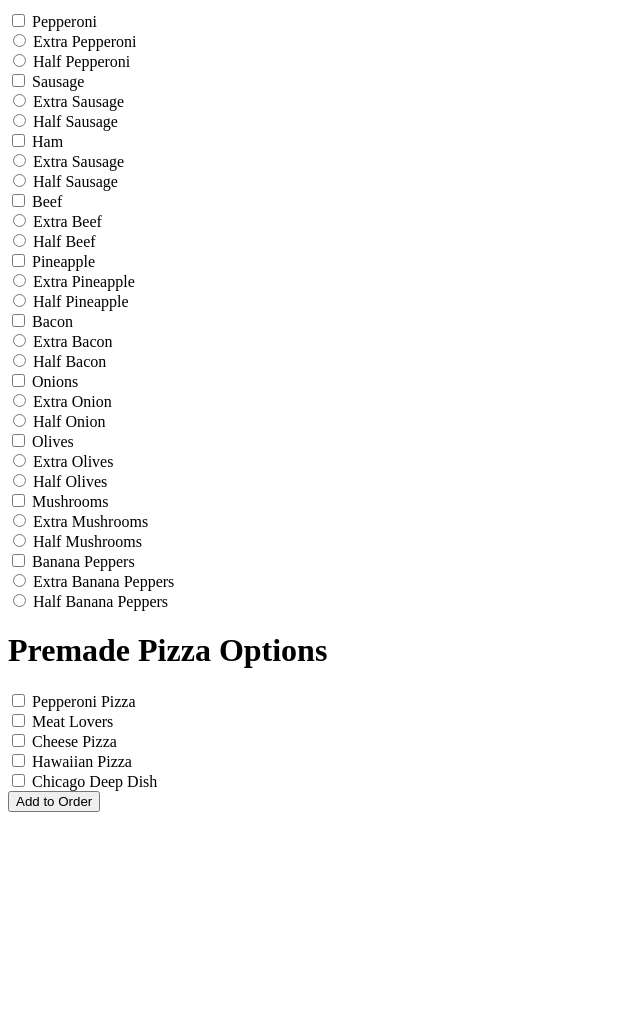
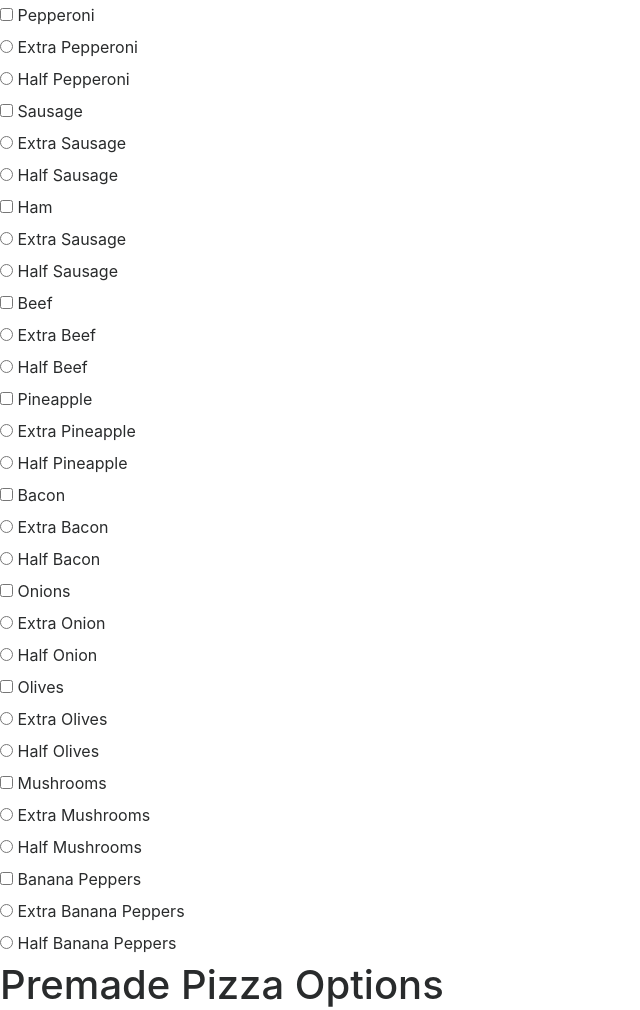
Before and after one commit to Jettfighter/FrontEndDevPizzaLab, a plain HTML site: page menu.html in a window 1280 px wide. Shown: the part 229-1239 px from the top of the page, without its empty margins (0-640 px from the left). Before the commit the page ends 1049 px from the top, so only its background shows below. Drawn offline with nearby package versions, Linux system fonts and the light colour scheme.

Commit message:
Git hub makes my brain hurt

```diff
--- a/controller.js
+++ b/controller.js
@@ -45,7 +45,7 @@ function size1(){
      var checkbox = document.getElementById("XL");
      var text = document.getElementById("text1");
 
-     if (checkbox.checked == true){
+    if (checkbox.checked == true){
          text.style.display = "block";
      } else {
          text.style.display = "none";
--- a/index.html
+++ b/index.html
@@ -7,9 +7,12 @@
     <link rel="stylesheet" type="text/css" href="style.css">
 </head>
 <body>
-    <div class="Mainpage"></div>
+    <div class="pizzaNav">
+
+    </div>
+    <script src="controller.js"></script>
 </body>
 
 
-<script src="controller.js"></script>
+
 </html>
--- a/menu.html
+++ b/menu.html
@@ -4,21 +4,25 @@
     <meta charset="UTF-8">
     <meta name="viewport" content="width=device-width, initial-scale=1.0">
     <title>Menu</title>
+    <link rel="stylesheet" href="https://maxcdn.bootstrapcdn.com/bootstrap/4.1.3/css/bootstrap.min.css">
+    <link href="https://getbootstrap.com/docs/4.0/dist/css/bootstrap.min.css" rel="stylesheet">
+    <script src="https://code.jquery.com/jquery-3.2.1.slim.min.js" integrity="sha384-KJ3o2DKtIkvYIK3UENzmM7KCkRr/rE9/Qpg6aAZGJwFDMVNA/GpGFF93hXpG5KkN" crossorigin="anonymous"></script>
+    <script src="https://cdn.jsdelivr.net/npm/popper.js@1.16.1/dist/umd/popper.min.js" integrity="sha384-9/reFTGAW83EW2RDu2S0VKaIzap3H66lZH81PoYlFhbGU+6BZp6G7niu735Sk7lN" crossorigin="anonymous"></script>
 </head>
 <body>
 
     <div class="layout">
         <div class="verticalDisplay">
-            <div class="pizzaNav">
+        <div class="NavBar">
 
-            </div>
+        </div>
             <div class="pizzaAndPrice">
 
             </div>
             <div class="pizzaOptions">
 
                 <h1>Pizza Sizes</h1>
-                <input class= "check" type="radio" id="XL" name="XL" value="Extra Large" onclick="size1()">
+                <input class="check" type="radio" id="XL" name="XL" value="Extra Large" onclick="size1()">
                     <label for="XL">Extra Large</label><br>
                     <p id="text1" style="display: none"> $20</p>
 
@@ -40,97 +44,108 @@
                 <input class= "check" type="checkbox" id="pepperoniOption" name="pepperoniOption" value="Pepperoni">
                     <label for="pepperoniOption">Pepperoni</label><br>
                 <!--radio pepperoni options-->
+                <div id="toppingOption">
                 <input type="radio" id="extraPep" name="extraPep" value="Extra Pepperoni">
                     <label for="extraPep">Extra Pepperoni</label><br>
                 <input type="radio" id="halfPep" name="halfPep" value="Half Pepperoni">
                     <label for="halfPep">Half Pepperoni</label><br>
-
+                </div>
                 <!--Sausage-->
                 <input class= "check" type="checkbox" id="sausageOption" name="sausageOption" value="Sausage">
                     <label for="sausageOption">Sausage</label><br>
                 <!--radio sausage options-->
+                <div id="toppingOption">
                 <input type="radio" id="extraSaus" name="extraPep" value="Extra Sausage">
                     <label for="extraSaus">Extra Sausage</label><br>
                 <input type="radio" id="halfSaus" name="halfSaus" value="Half Sausage">
                     <label for="halfSaus">Half Sausage</label><br>
-
+                </div>
                 <!--Ham-->
                 <input class= "check" type="checkbox" id="hamOption" name="hamOption" value="Ham">
                     <label for="hamOption">Ham</label><br>
                 <!--radio ham options-->
+                <div id="toppingOption">
                 <input type="radio" id="extraHam" name="extraHam" value="Extra Ham">
                     <label for="extraHam">Extra Sausage</label><br>
                 <input type="radio" id="halfHam" name="halfHam" value="Half Ham">
                     <label for="halfHam">Half Sausage</label><br>
-
+                </div>
                 <!--Beef-->
                 <input class= "check" type="checkbox" id="beefOption" name="beefOption" value="Beef">
                     <label for="beefOption">Beef</label><br>
                 <!--radio beef options-->
+                <div id="toppingOption">
                 <input type="radio" id="extraBeef" name="extraBeef" value="Extra Beef">
                     <label for="extraBeef">Extra Beef</label><br>
                 <input type="radio" id="halfBeef" name="halfBeef" value="Half Beef">
                     <label for="halfBeef">Half Beef</label><br>
-
+                </div>
 
                 <!--Pineapple-->
                 <input class= "check" type="checkbox" id="pineappleOption" name="pineappleOption" value="Pineapple">
                     <label for="pineappleOption">Pineapple</label><br>
                 <!--radio pineapple options-->
+                <div id="toppingOption">
                 <input type="radio" id="extraPine" name="extraPine" value="Extra Pineapple">
                     <label for="extraPine">Extra Pineapple</label><br>
                 <input type="radio" id="halfPine" name="halfPine" value="Half Pineapple">
                     <label for="halfPine">Half Pineapple</label><br>
-
+                </div>
 
                 <!--Bacon-->
                 <input class= "check" type="checkbox" id="baconOption" name="baconOption" value="Bacon">
                     <label for="baconOption">Bacon</label><br>
                 <!--radio bacon options-->
+                <div id="toppingOption">
                 <input type="radio" id="extraBacon" name="extraBacon" value="Extra Bacon">
                     <label for="extraBeef">Extra Bacon</label><br>
                 <input type="radio" id="halfBacon" name="halfBacon" value="Half Bacon">
                     <label for="halfBacon">Half Bacon</label><br>
-
+                </div>
 
                 <!--Onions-->
                 <input class= "check" type="checkbox" id="onionsOption" name="onionsOption" value="Onions">
                     <label for="onionsOption">Onions</label><br>
                 <!--radio onion options-->
+                <div id="toppingOption">
                 <input type="radio" id="extraOnion" name="extraOnion" value="Extra Onion">
                     <label for="extraOnion">Extra Onion</label><br>
                 <input type="radio" id="halfOnion" name="halfOnion" value="Half Onion">
                     <label for="halfOnion">Half Onion</label><br>
-
+                </div>
 
                 <!--Olives-->
-                <input class= "check" type="checkbox" id="olivesOption" name="olivesOption" value="Olives">
+                <input class="check" type="checkbox" id="olivesOption" name="olivesOption" value="Olives">
                     <label for="olivesOption">Olives</label><br>
                 <!--radio olives options-->
+                <div id="toppingOption">
                 <input type="radio" id="extraOlvies" name="extraOlvies" value="Extra Olives">
                     <label for="extraOlvies">Extra Olives</label><br>
                 <input type="radio" id="halfOlives" name="halfOlives" value="Half Olives">
                     <label for="halfOlvies">Half Olives</label><br>
-
+                </div>
 
                 <!--Mushrooms-->
                 <input class= "check" type="checkbox" id="mushroomsOption" name="mushroomsOption" value="Mushrooms">
                     <label for="mushroomsOption">Mushrooms</label><br>
                 <!--radio mushrooms options-->
+                <div id="toppingOption">
                 <input type="radio" id="extraMsuh" name="extraMush" value="Extra Mushrooms">
                     <label for="extraMush">Extra Mushrooms</label><br>
                 <input type="radio" id="halfMush" name="halfMush" value="Half Mushrooms">
                     <label for="halfMush">Half Mushrooms</label><br>
-
+                </div>
 
                 <!--Banana Peppers-->
                 <input class= "check" type="checkbox" id="bananaPeppersOption" name="bananaPeppersOption" value="Banana Peppers">
                     <label for="bananaPeppersOption">Banana Peppers</label><br>
                 <!--radio banana peppers options-->
+                <div id="toppingOption">
                 <input type="radio" id="extraBP" name="extraBP" value="Extra Banana Peppers">
                     <label for="extraBP">Extra Banana Peppers </label><br>
                 <input type="radio" id="halfBP" name="halfBP" value="Half Banana Peppers">
                     <label for="halfBP">Half Banana Peppers</label><br>
+                </div>
 
                 <h1>Premade Pizza Options</h1>
                 <input class= "check" type="checkbox" id="Pepperoni" name="Pepperoni" value="Pepperoni Pizza">
--- a/overlay.scss
+++ b/overlay.scss
@@ -13,6 +13,7 @@
     border-radius: 15px;
     padding: 10px;
     background-color: white;
+    display: flex;
 }
 
 .pizzaAndPrice {
@@ -29,4 +30,6 @@
     border-radius: 15px;
     padding: 10px;
     background-color: white;
+
+
 }
```
Also changed, not shown: green-arrows.gif (added), logo.png (added), overlay.css (added), 1 other file.
